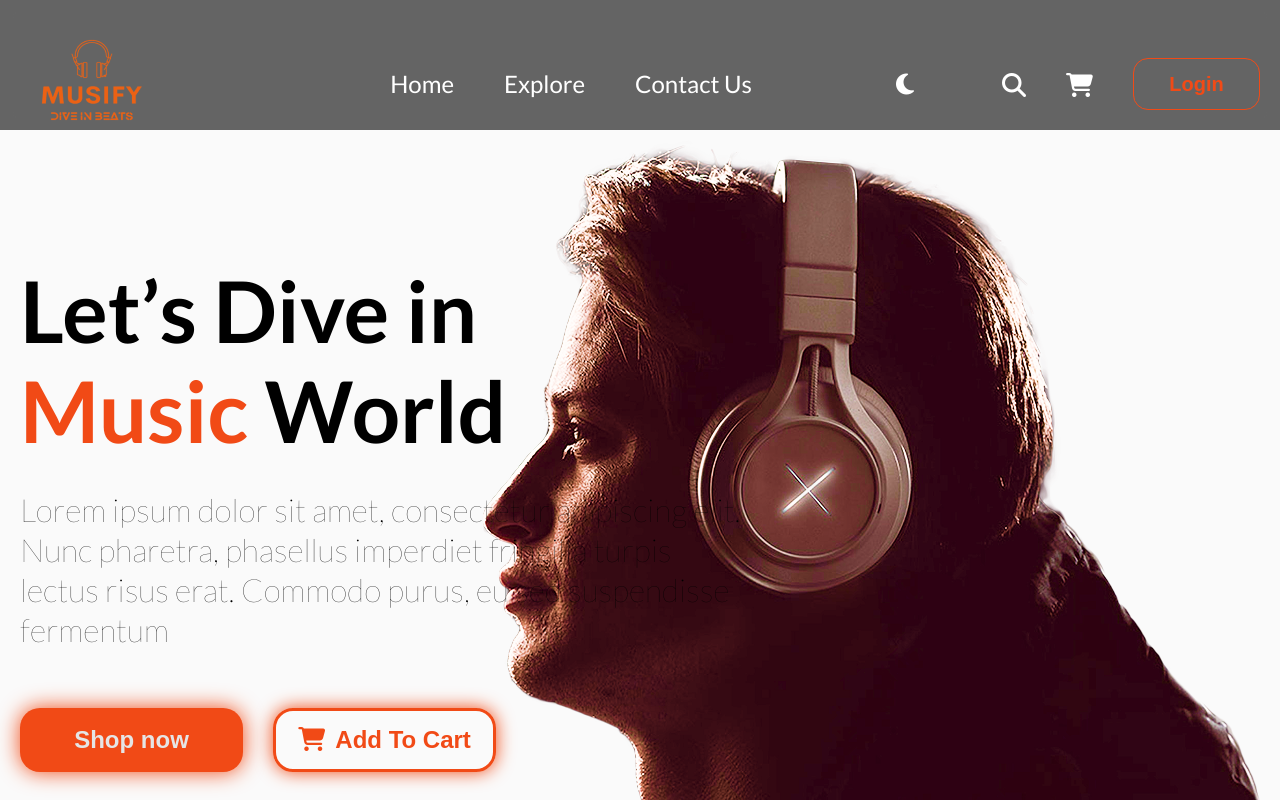
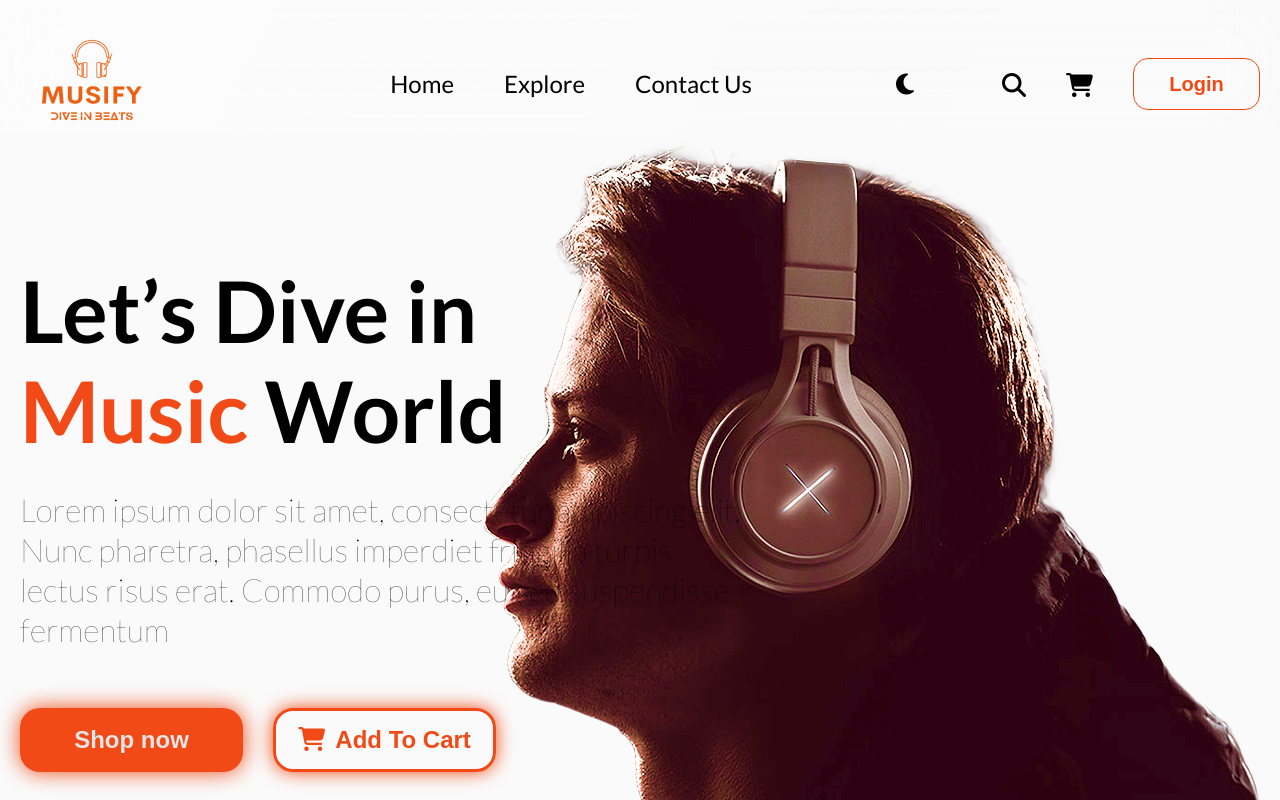
Before and after one commit to StepanHovsepyan7/Musify-Headphones, a plain HTML site: page index.html in a window 1280 px wide. Both pictures are taken after a click on the item 902 px from the left and 84 px from the top of the page. Shown: the top 800 px of the page. Drawn offline with Linux system fonts and the light colour scheme.

Commit message:
light mode of the header finished

```diff
--- a/css/style.css
+++ b/css/style.css
@@ -77,6 +77,7 @@ a {
 /* mobile nav */
 
 .menuIcon {
+  color: white;
   display: none;
 }
 
@@ -103,6 +104,7 @@ a {
 .navigation a {
   font-weight: 400;
   font-size: 24px;
+  color: white;
   line-height: 100%;
   letter-spacing: 4%;
 }
@@ -119,6 +121,7 @@ a {
 }
 .navIcons a {
   font-size: 24px;
+  color: var(--text-color);
 }
 .navIcons li {
   list-style: none;
--- a/js/script.js
+++ b/js/script.js
@@ -7,6 +7,13 @@ let descriptionHeadphones = document.querySelectorAll('.descriptionHeadphones');
 let typeOfHeadphones = document.querySelectorAll('.typeOfHeadphones');
 let previousPrice = document.querySelectorAll('.previousPrice');
 let titles = document.querySelectorAll('h1');
+let navigationA = document.querySelectorAll('.navigation a');
+let navIconsA = document.querySelectorAll('.navIcons a')
+let faarrowdown =  document.getElementsByClassName('fa-arrow-down')[0]
+let menuIcon = document.getElementsByClassName ('menuIcon')[0];
+let headerNav = document.getElementsByClassName('headerNav')[0];
+
+
 
 function windowSize() {
     let isLightMode = sunIcon.classList.contains('fa-moon');
@@ -57,7 +64,21 @@ changeMode.addEventListener('click', () => {
         sunIcon.classList.remove('fa-moon');
         sunIcon.classList.add('fa-sun');
         body.classList.remove('bodycolor');
+        headerNav.style.background = ''
         topParagraph.classList.remove('light-mode-text');
+
+        faarrowdown.style.border = '';
+        faarrowdown.style.color = '';
+        menuIcon.style.color = '';
+
+        navIconsA.forEach((e)=>{
+            e.classList.add('dark-mode');
+            e.classList.remove('lightMode');
+        })
+
+        navigationA.forEach((e)=>{
+            e.style.color = 'white'
+        })
 
         titles.forEach(title => {
             title.classList.add('dark-mode');
@@ -82,7 +103,27 @@ changeMode.addEventListener('click', () => {
         sunIcon.classList.remove('fa-sun');
         sunIcon.classList.add('fa-moon');
         body.classList.add('bodycolor');
+        headerNav.style.background = `linear-gradient(
+            116.15deg,
+            rgba(192, 192, 192, 0.63) -10.88%,
+            rgba(255, 255, 255, 0.49) -10.87%,
+            rgba(255, 255, 255, 0.07) 74.79%
+        )`;
+        headerNav.style.backdropFilter = 'blur(30px)';
         topParagraph.classList.add('light-mode-text');
+
+        faarrowdown.style.border = '1px solid black';
+        faarrowdown.style.color = 'black';
+        menuIcon.style.color ='black';
+
+        navigationA.forEach((e)=>{
+            e.style.color = 'black'
+        })
+
+        navIconsA.forEach((e)=>{
+            e.classList.remove('dark-mode');
+            e.classList.add('lightMode');
+        })
 
         titles.forEach(title => {
             title.classList.add('lightMode');
```
Also changed, not shown: css/media.css (+8 -8 lines).
